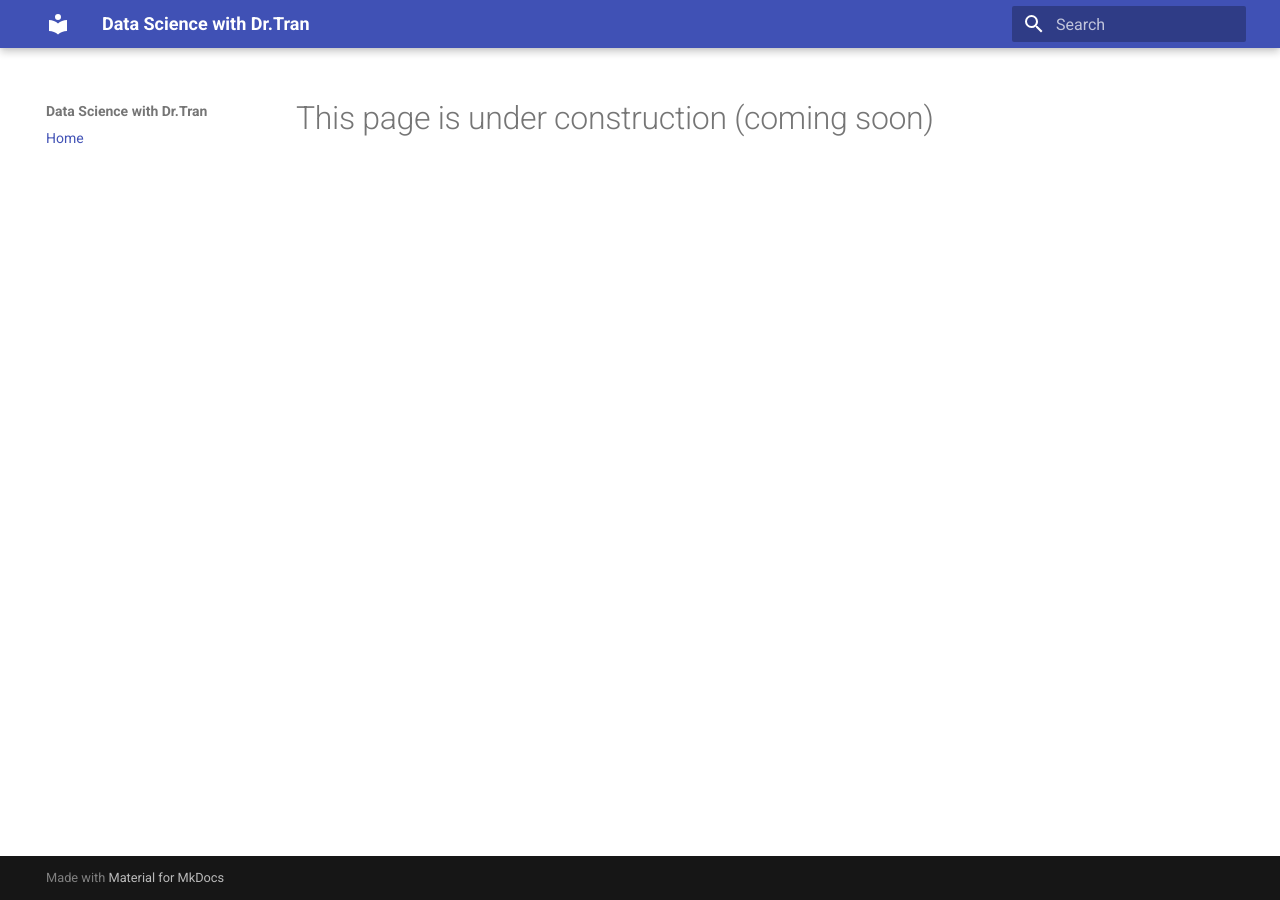
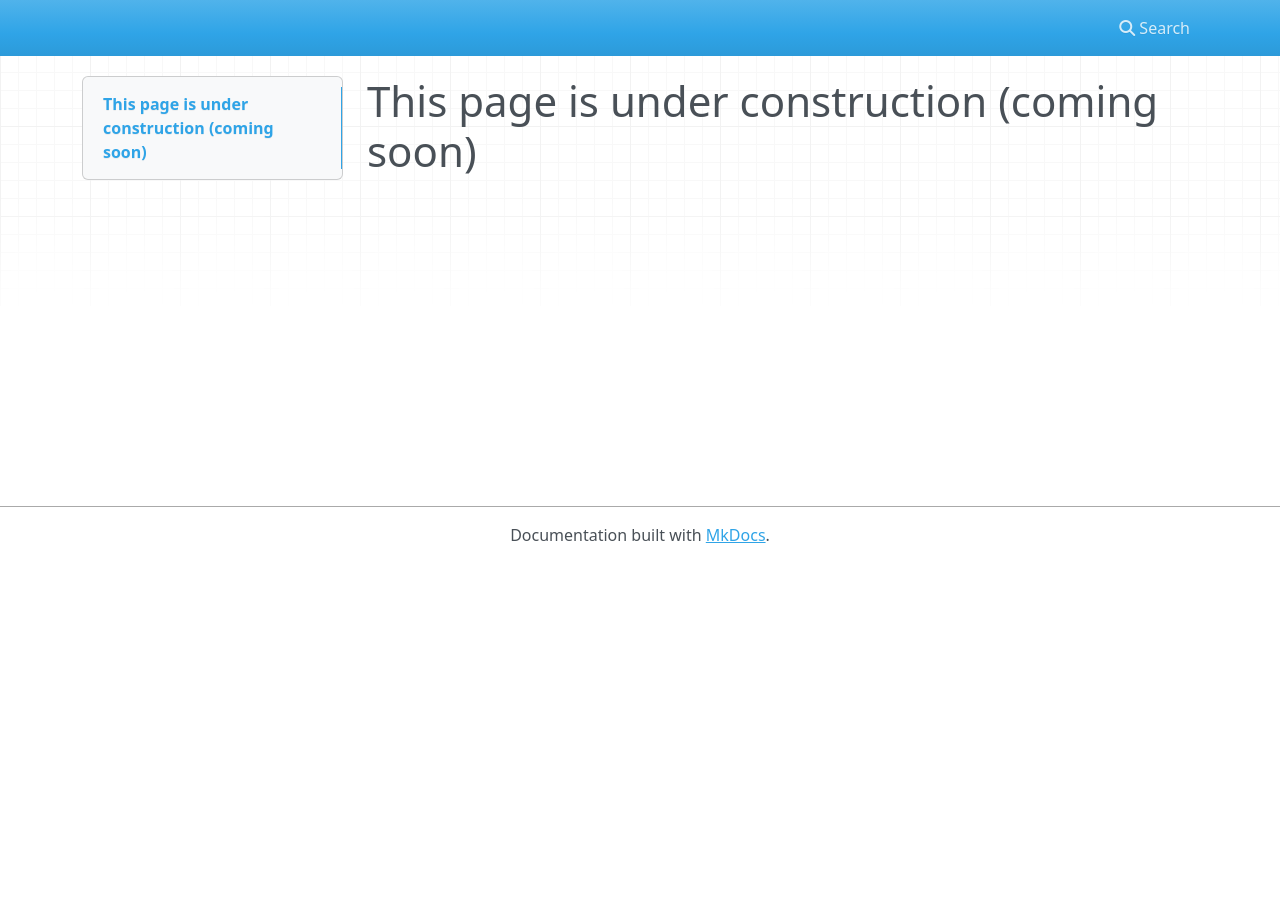
Before and after one commit to huyquangtranaus/sites, an MkDocs documentation site: the page built from docs/index.md, in a window 1280 px wide. Built offline with MkDocs 1.6.1, drawn with Linux system fonts in a browser that asks for light colours; nearby versions of some CDN libraries.

Commit message:
Update mkdocs.yml

```diff
--- a/mkdocs.yml
+++ b/mkdocs.yml
@@ -1,11 +1,13 @@
-site_name: Data Science with Dr.Tran
-# use_directory_urls: false
 theme:
-  name: material
-  features:
-    - toc.integrate
-    - toc.follow
-    - content.code.annotate
+    name: mkdocs
+    highlightjs: true
+    hljs_languages:
+        - yaml
+        - rust
+#   features:
+#     - toc.integrate
+#     - toc.follow
+#     - content.code.annotate
 
 markdown_extensions:
   - admonition
```
